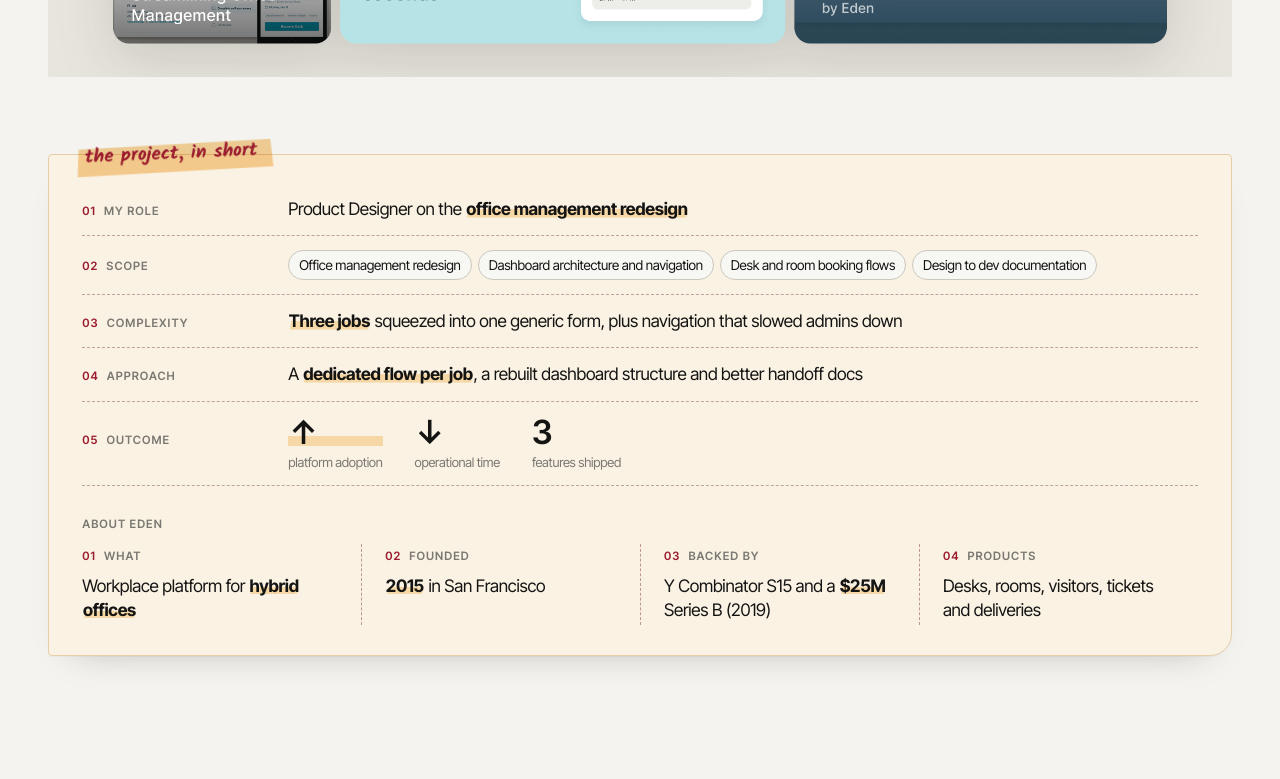
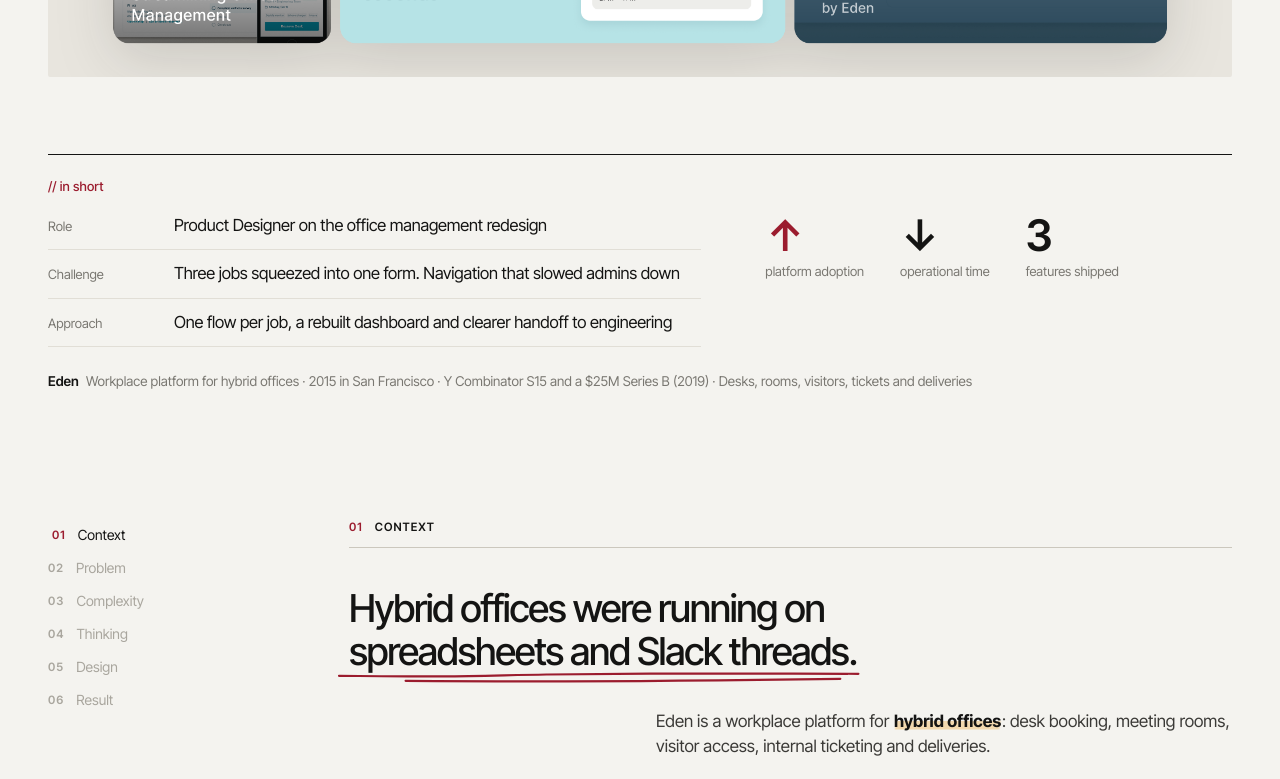
Before and after one commit to Mechcasares/portfolio, a Next.js app: page /work/eden in a window 1280 px wide. Shown: the part 1240-2019 px from the top of the page. Built offline with nearby package versions, Linux system fonts and the light colour scheme.

Commit message:
Simplify the case study brief
Co-Authored-By: Claude Opus 5.5 <noreply@anthropic.com>
Claude-Session: https://claude.ai/code/session_01GBCwHyS173TJ3hW37znW1S

```diff
--- a/app/globals.css
+++ b/app/globals.css
@@ -1585,3 +1585,33 @@ div:has(> #work) + .section { padding-block-start: 0; }
 .about-more { margin-top: 28px; display: flex; flex-wrap: wrap; gap: 12px; align-items: baseline; color: var(--muted); font-size: 16px; }
 .about-card { align-self: center; }
 .now-title strong { font-weight: 620; }
+
+/* Case study brief: one typeface, lines instead of boxes, numbers carry the weight */
+.brief2 { padding-top: 22px; border-top: 1px solid var(--ink); }
+.brief2-grid {
+  display: grid;
+  grid-template-columns: minmax(0, 7fr) minmax(0, 5fr);
+  gap: 28px clamp(32px, 5vw, 80px);
+  align-items: start;
+}
+.brief2-rows > div {
+  display: grid;
+  grid-template-columns: 110px minmax(0, 1fr);
+  gap: 16px;
+  padding: 12px 0;
+  border-bottom: 1px solid var(--line);
+}
+.brief2-rows > div:first-child { padding-top: 0; }
+.brief2-rows dt { font-size: 13px; color: var(--muted); padding-top: 3px; }
+.brief2-rows dd { font-size: clamp(16px, 1.3vw, 18px); line-height: 1.4; letter-spacing: -0.01em; }
+.brief2-outcomes { display: flex; flex-wrap: wrap; gap: 20px 36px; }
+.brief2-outcomes li { display: flex; flex-direction: column; gap: 4px; }
+.brief2-value { font-size: clamp(2rem, 3.4vw, 3rem); line-height: 1; letter-spacing: -0.045em; font-weight: 560; }
+.brief2-outcomes li:first-child .brief2-value { color: var(--pen); }
+.brief2-what { font-size: 13px; color: var(--muted); }
+.brief2-about { margin-top: 24px; font-size: 13.5px; color: var(--muted); line-height: 1.5; }
+.brief2-about-name { color: var(--ink); font-weight: 600; margin-right: 4px; }
+@media (max-width: 859px) {
+  .brief2-grid { grid-template-columns: 1fr; }
+  .brief2-rows > div { grid-template-columns: 1fr; gap: 4px; }
+}
--- a/components/CaseStudy.tsx
+++ b/components/CaseStudy.tsx
@@ -4,9 +4,8 @@ import { CaseNav } from "./CaseNav";
 import { Arrow, Circled, Note, Underlined } from "./hand";
 import { Enter, ParallaxMedia, Reveal, WordReveal } from "./motion";
 import { Visual } from "./Visual";
-import { Rich } from "./Rich";
+import { Rich, plain } from "./Rich";
 import { Badge } from "./Badge";
-import { Scope } from "./Scope";
 
 const num = (i: number) => String(i + 1).padStart(2, "0");
 
@@ -225,23 +224,28 @@ export function CaseStudy({ project }: { project: Project }) {
         </ParallaxMedia>
       </Enter>
 
-      <section className="container cs-context" aria-label={`About ${project.title}`}>
-        <Reveal className="cs-context-card">
-          <span className="cs-context-tape" aria-hidden="true" />
-          <span className="hand cs-context-label">the project, in short</span>
-          <Scope p={project} />
-          <span className="mono cs-context-sub">About {project.company === "Settle Network" ? project.title : project.company}</span>
-          <dl className="cs-context-grid">
-            {project.about.items.map((it, i) => (
-              <div key={it.label} className="cs-context-item">
-                <dt className="mono">
-                  <span className="cs-context-num">{String(i + 1).padStart(2, "0")}</span>
-                  {it.label}
-                </dt>
-                <dd><Rich text={it.value} /></dd>
-              </div>
-            ))}
-          </dl>
+      <section className="container cs-context" aria-label={`${project.title} in short`}>
+        <Reveal className="brief2">
+          <p className="code-label">// in short</p>
+          <div className="brief2-grid">
+            <dl className="brief2-rows">
+              <div><dt>Role</dt><dd>{plain(project.roleDetail)}</dd></div>
+              <div><dt>Challenge</dt><dd>{plain(project.complexity)}</dd></div>
+              <div><dt>Approach</dt><dd>{plain(project.approach)}</dd></div>
+            </dl>
+            <ul className="brief2-outcomes" aria-label="Outcome">
+              {project.outcomes.map((o) => (
+                <li key={o.label}>
+                  <span className="brief2-value">{o.value}</span>
+                  <span className="brief2-what">{o.label}</span>
+                </li>
+              ))}
+            </ul>
+          </div>
+          <p className="brief2-about">
+            <span className="brief2-about-name">{project.company === "Settle Network" ? project.title : project.company}</span>{" "}
+            {project.about.items.map((it) => plain(it.value)).join(" · ")}
+          </p>
         </Reveal>
       </section>
 
--- a/components/Scope.tsx
+++ /dev/null
@@ -1,57 +0,0 @@
-import type { Project } from "@/content/projects";
-import { Rich } from "./Rich";
-
-/**
- * The five questions every project answers up front:
- * role, scope, complexity, approach, outcome.
- */
-export function Scope({ p, compact = false }: { p: Project; compact?: boolean }) {
-  const outcomes = (
-    <ul className="scope-outcomes">
-      {p.outcomes.map((o) => (
-        <li key={o.label}>
-          <span className="scope-value">{o.value}</span>
-          <span className="scope-what">{o.label}</span>
-        </li>
-      ))}
-    </ul>
-  );
-  const scope = (
-    <ul className="scope-list">
-      {p.scope.map((s) => <li key={s}>{s}</li>)}
-    </ul>
-  );
-
-  if (compact) {
-    return (
-      <div className="scope scope--compact">
-        <div className="scope-col">
-          <span className="mono scope-label">Scope</span>
-          {scope}
-        </div>
-        <div className="scope-col">
-          <span className="mono scope-label">Outcome</span>
-          {outcomes}
-        </div>
-      </div>
-    );
-  }
-
-  const rows: [string, React.ReactNode][] = [
-    ["My role", <Rich key="r" text={p.roleDetail} />],
-    ["Scope", scope],
-    ["Complexity", <Rich key="c" text={p.complexity} />],
-    ["Approach", <Rich key="a" text={p.approach} />],
-    ["Outcome", outcomes],
-  ];
-  return (
-    <dl className="brief">
-      {rows.map(([label, value], i) => (
-        <div key={label} className="brief-row">
-          <dt className="mono"><span className="brief-num">{String(i + 1).padStart(2, "0")}</span>{label}</dt>
-          <dd>{value}</dd>
-        </div>
-      ))}
-    </dl>
-  );
-}
--- a/content/projects.ts
+++ b/content/projects.ts
@@ -87,9 +87,9 @@ export const projects: Project[] = [
     tags: ["Product Design", "Design Systems", "Fintech", "Mobile & Desktop"],
     layout: "feature",
     note: "20k+ users, $10M+ a month",
-    roleDetail: "Owned the experience **end to end** and led the **design system** with a founder",
-    complexity: "Crypto rules people never asked to learn, across **three platforms** and one brand",
-    approach: "Guided flows **one step at a time**, familiar banking patterns, **one system**",
+    roleDetail: "End to end product design. Led the design system with a founder",
+    complexity: "Crypto rules nobody asked to learn, across three platforms",
+    approach: "Guided flows, familiar banking patterns and one design system",
     scope: ["End to end product design", "Design system (co led)", "Brand to product identity", "Mobile, desktop and web"],
     outcomes: [
       { value: "20k+", label: "users" },
@@ -248,9 +248,9 @@ export const projects: Project[] = [
     tags: ["Product Design", "B2B SaaS", "UX/UI", "Information Architecture"],
     layout: "media-right",
     note: "adoption went up!",
-    roleDetail: "Product Designer on the **office management redesign**",
-    complexity: "**Three jobs** squeezed into one generic form, plus navigation that slowed admins down",
-    approach: "A **dedicated flow per job**, a rebuilt dashboard structure and better handoff docs",
+    roleDetail: "Product Designer on the office management redesign",
+    complexity: "Three jobs squeezed into one form. Navigation that slowed admins down",
+    approach: "One flow per job, a rebuilt dashboard and clearer handoff to engineering",
     scope: ["Office management redesign", "Dashboard architecture and navigation", "Desk and room booking flows", "Design to dev documentation"],
     outcomes: [
       { value: "↑", label: "platform adoption" },
```
